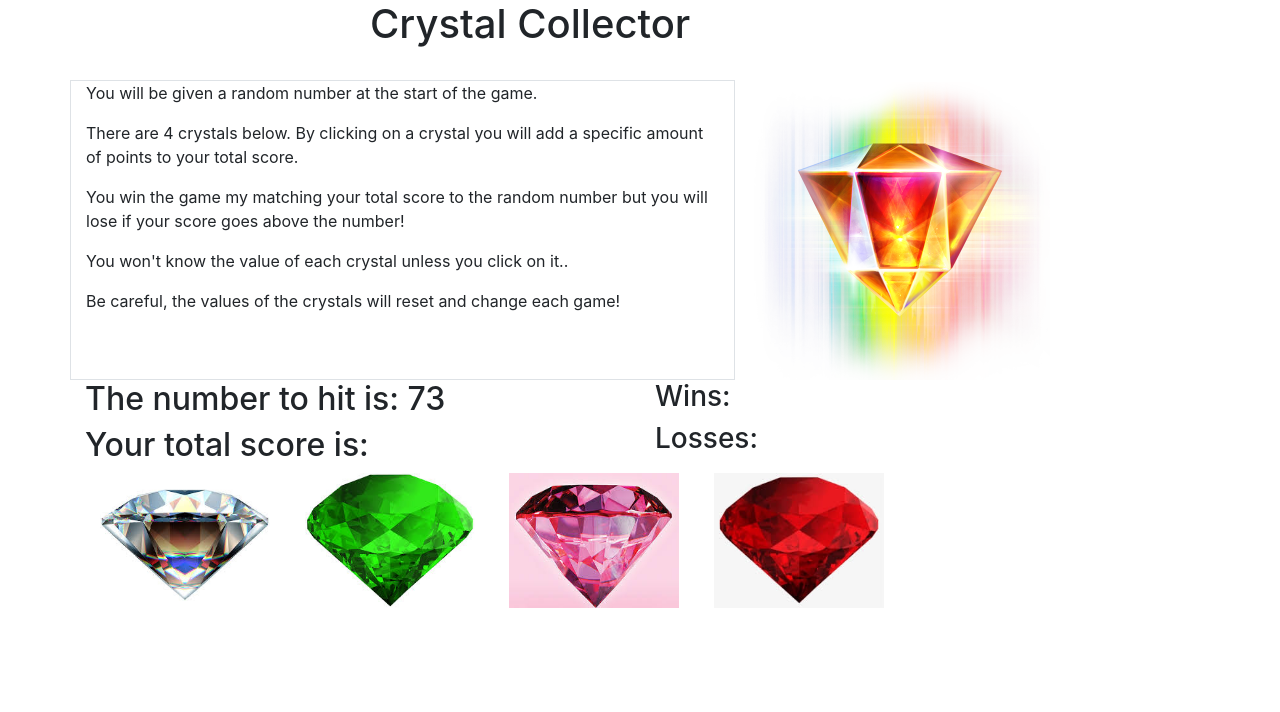
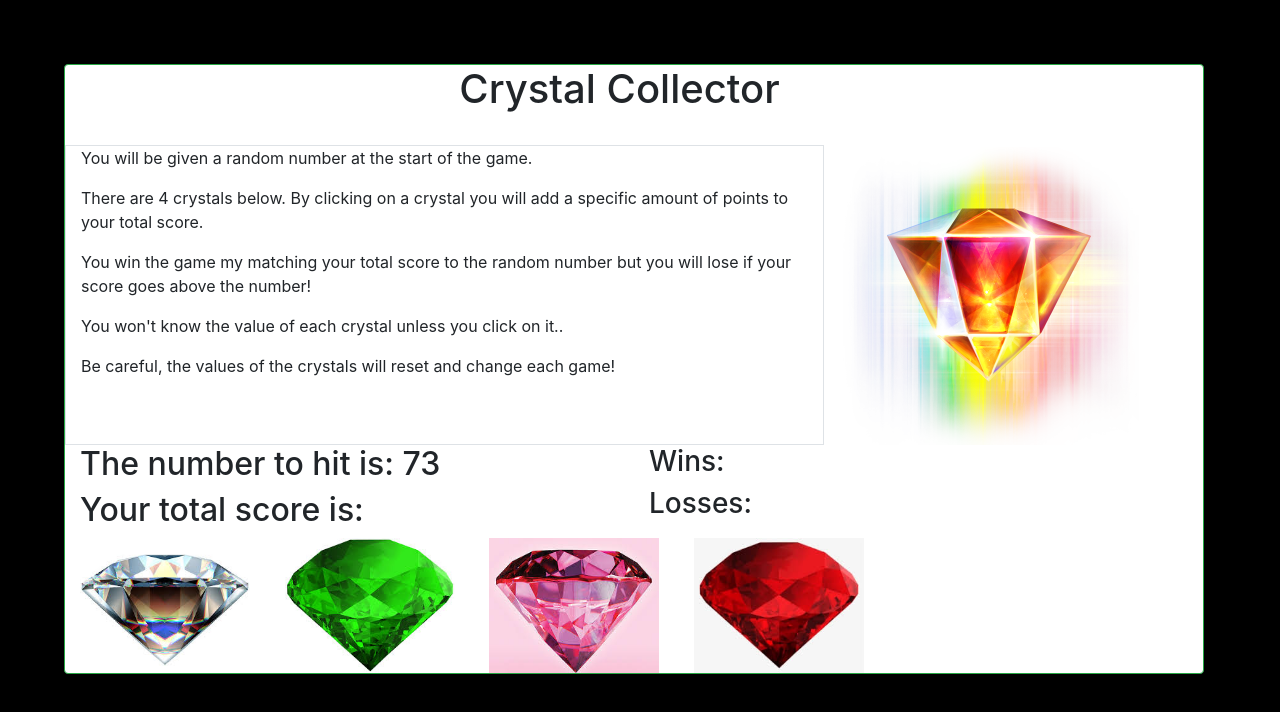
Before and after one commit to erikboerma/unit-4-game, a plain HTML site: page index.html in a window 1280 px wide. Drawn offline with nearby package versions, Linux system fonts and the light colour scheme.

Commit message:
updated minor items, removed commented out code, cleaned up formatting, added black background to css

```diff
--- a/assets/css/style.css
+++ b/assets/css/style.css
@@ -7,3 +7,12 @@
     width: 200px;
     height: 135px;
 }
+
+body {
+    background-color: black;
+}
+
+.container {
+    background-color: white;
+    margin: 5%;
+}
--- a/index.html
+++ b/index.html
@@ -15,22 +15,22 @@
 </head>
 
 <body>
-    <div class="container">
+    <div class="container border border-success rounded">
         <!-- center the name of the game  -->
         <div class="row">
-            <div class="col-md-3">
+            <div class="col-md-4">
             </div>
-            <div class="col-md-6">
+            <div class="col-md-4">
                 <h1>Crystal Collector</h1>
 
             </div>
-            <div class="col-md-3">
+            <div class="col-md-4">
             </div>
         </div>
         <br>
         <!-- start the next row w/ instructions on the left for the game  -->
         <div class="row">
-            <div class="col-md-7 border">
+            <div class="col-md-8 border">
                 <p>You will be given a random number at the start of the game.</p>
                 <p>There are 4 crystals below. By clicking on a crystal you will add a specific amount of points to your
                     total score.</p>
@@ -69,19 +69,12 @@
         </div>
         <div class="row">
             <!-- this is where the 4 diamonds will go  -->
-            <div class="col-md-12">
+            <div>
                 <img class="col-md-3 GemPhoto4" id="gem1" src="assets/images/diamond.jpeg" alt="Diamond">
                 <img class="col-md-3 GemPhoto4" id="gem2" src="assets/images/emerald.jpeg" alt="Emerald">
                 <img class="col-md-3 GemPhoto4" id="gem3" src="assets/images/pinkRuby.jpeg" alt="Pink Ruby">
                 <img class="col-md-3 GemPhoto4" id="gem4" src="assets/images/redRuby.jpeg" alt="Red Ruby">
             </div>
-            <!-- <ul>
-            <li><h2>Gem1= <span id="gem1"></span></h2></li>
-            <li><h2>Gem2= <span id="gem2"></span></h2></li>
-            <li><h2>Gem3= <span id="gem3"></span></h2></li>
-            <li><h2>Gem4= <span id="gem4"></span></h2></li>
-            </ul> -->
-
         </div>
     </div>
 
```
Also changed, not shown: assets/javascript/game.js (+5 -5 lines).
